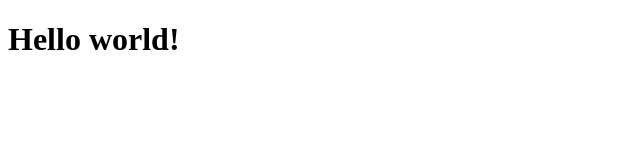
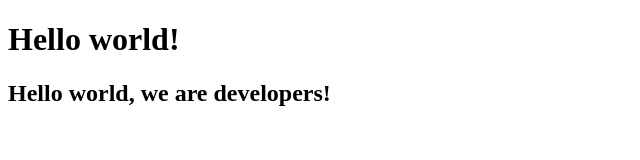
Before and after one commit to Nejjari001/MicroverseTrials3, a plain HTML site: page index.html in a window 1280 px wide. Shown: the whole page, without its empty margins (0-640 px from the left). Drawn offline with Linux system fonts and the light colour scheme.

Commit message:
Update index.html

```diff
--- a/index.html
+++ b/index.html
@@ -23,6 +23,7 @@
     -->
 
     <h1>Hello world!</h1>
+    <h2>Hello world, we are developers!</h2>
     <script  src="js/index.js"></script>
   </body>
 </html>
```
